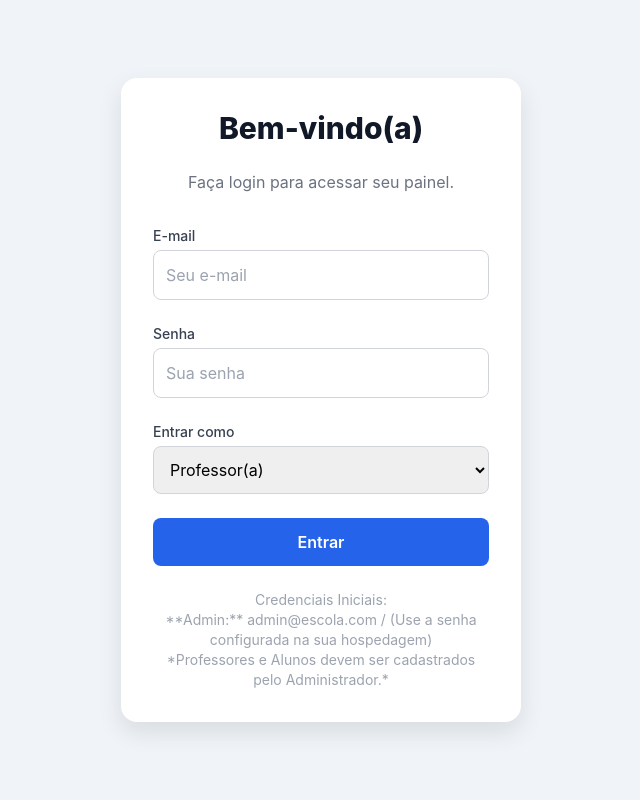
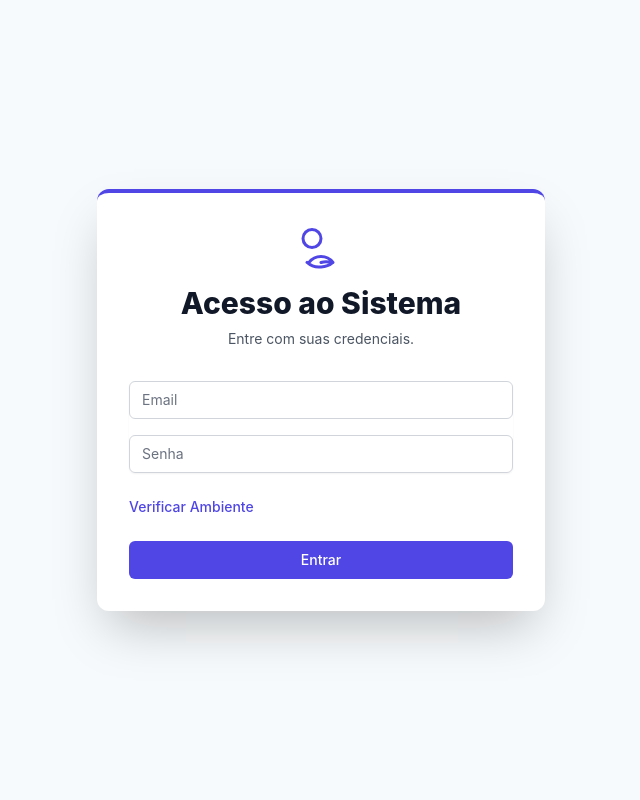
Before and after one commit to klebmatrix/sysdigital, a Python web app: template templates/login.html in a window 1280 px wide. Shown: the whole page, without its empty margins (319-959 px from the left). Run offline with Jinja, Linux system fonts and the light colour scheme; the template is opened without the code that fills it, so the values that code supplies are empty; some libraries are stand-ins or nearby versions.

```diff
--- a/templates/login.html
+++ b/templates/login.html
@@ -1,95 +1,60 @@
 <!DOCTYPE html>
-<html lang="pt-br">
+<html lang="pt">
 <head>
     <meta charset="UTF-8">
     <meta name="viewport" content="width=device-width, initial-scale=1.0">
-    <title>Acesso ao Sistema</title>
+    <title>Login - SYS DIGITAL</title>
     <script src="https://cdn.tailwindcss.com"></script>
     <style>
-        body {
-            font-family: 'Inter', sans-serif;
-            background-color: #f0f4f8;
-            display: flex;
-            justify-content: center;
-            align-items: center;
-            min-height: 100vh;
-        }
-        .login-card {
-            max-width: 400px;
-            width: 90%;
-            background-color: white;
-            padding: 2rem;
-            border-radius: 1rem;
-            box-shadow: 0 10px 25px rgba(0, 0, 0, 0.1);
-        }
-        .input-field {
-            padding: 0.75rem;
-            border: 1px solid #d1d5db;
-            border-radius: 0.5rem;
-            width: 100%;
-            transition: border-color 0.2s;
-        }
-        .input-field:focus {
-            border-color: #3b82f6;
-            outline: none;
-            box-shadow: 0 0 0 3px rgba(59, 130, 246, 0.2);
-        }
-        .submit-button {
-            padding: 0.75rem;
-            border-radius: 0.5rem;
-            font-weight: 600;
-            transition: background-color 0.2s, transform 0.1s;
-        }
-        .submit-button:hover {
-            transform: translateY(-1px);
-        }
+        body { font-family: 'Inter', sans-serif; background-color: #f7fafc; }
     </style>
 </head>
-<body>
-    <div class="login-card">
-        <h1 class="text-3xl font-extrabold text-center text-gray-900 mb-6">Bem-vindo(a)</h1>
-        <p class="text-center text-gray-500 mb-8">Faça login para acessar seu painel.</p>
+<body class="flex items-center justify-center min-h-screen">
 
-        {% if error %}
-            <div class="bg-red-100 border border-red-400 text-red-700 px-4 py-3 rounded relative mb-4" role="alert">
-                <strong class="font-bold">Erro de Login:</strong>
-                <span class="block sm:inline">{{ error }}</span>
+    <div class="w-full max-w-md bg-white p-8 rounded-xl shadow-2xl border-t-4 border-indigo-600">
+        <div class="text-center">
+            <svg class="mx-auto h-12 w-12 text-indigo-600" xmlns="http://www.w3.org/2000/svg" fill="none" viewBox="0 0 24 24" stroke-width="1.5" stroke="currentColor">
+                <path stroke-linecap="round" stroke-linejoin="round" d="M17.982 18.725A7.488 7.488 0 0 0 12 15.75a7.493 7.493 0 0 0-5.982 2.975m11.963 0a8.966 8.966 0 0 1-5.982 2.225A8.966 8.966 0 0 1 5.018 18.725m11.963 0A8.966 8.966 0 0 0 12 18.75m0-12a4.5 4.5 0 1 1-9 0 4.5 4.5 0 0 1 9 0Z" />
+            </svg>
+            <h2 class="mt-3 text-3xl font-extrabold text-gray-900">
+                Acesso ao Sistema
+            </h2>
+            <p class="mt-2 text-sm text-gray-600">
+                Entre com suas credenciais.
+            </p>
+        </div>
+        <form class="mt-8 space-y-6" action="/login" method="POST">
+            <input type="hidden" name="remember" value="true">
+            <div class="rounded-md shadow-sm space-y-4">
+                <div>
+                    <label for="username" class="sr-only">Usuário</label>
+                    <input id="email" name="email" type="email" autocomplete="email" required
+                           class="appearance-none relative block w-full px-3 py-2 border border-gray-300 placeholder-gray-500 text-gray-900 rounded-md focus:outline-none focus:ring-indigo-500 focus:border-indigo-500 sm:text-sm"
+                           placeholder="Email">
+                </div>
+                <div>
+                    <label for="password" class="sr-only">Senha</label>
+                    <input id="password" name="password" type="password" autocomplete="current-password" required
+                           class="appearance-none relative block w-full px-3 py-2 border border-gray-300 placeholder-gray-500 text-gray-900 rounded-md focus:outline-none focus:ring-indigo-500 focus:border-indigo-500 sm:text-sm"
+                           placeholder="Senha">
+                </div>
             </div>
-        {% endif %}
 
-        <form method="POST" action="{{ url_for('login_login') }}" class="space-y-6">
-            <div>
-                <label for="email" class="block text-sm font-medium text-gray-700 mb-1">E-mail</label>
-                <input type="email" id="email" name="email" required placeholder="Seu e-mail" class="input-field">
+            <div class="flex items-center justify-between">
+                <div class="text-sm">
+                    <a href="{{ debug_env_url }}" class="font-medium text-indigo-600 hover:text-indigo-500">
+                        Verificar Ambiente
+                    </a>
+                </div>
             </div>
 
             <div>
-                <label for="password" class="block text-sm font-medium text-gray-700 mb-1">Senha</label>
-                <input type="password" id="password" name="password" required placeholder="Sua senha" class="input-field">
+                <button type="submit"
+                        class="group relative w-full flex justify-center py-2 px-4 border border-transparent text-sm font-medium rounded-md text-white bg-indigo-600 hover:bg-indigo-700 focus:outline-none focus:ring-2 focus:ring-offset-2 focus:ring-indigo-500 transition duration-150 ease-in-out">
+                    Entrar
+                </button>
             </div>
-
-            <div>
-                <label for="role" class="block text-sm font-medium text-gray-700 mb-1">Entrar como</label>
-                <!-- O campo 'select' agora inclui a opção 'Administrador' -->
-                <select id="role" name="role" required class="input-field">
-                    <option value="professor">Professor(a)</option>
-                    <option value="aluno">Aluno(a)</option>
-                    <option value="admin">Administrador</option>
-                </select>
-            </div>
-
-            <button type="submit" class="submit-button w-full bg-blue-600 text-white hover:bg-blue-700">
-                Entrar
-            </button>
         </form>
-
-        <p class="text-center text-sm text-gray-400 mt-6">
-            Credenciais Iniciais:
-            <br>
-            **Admin:** admin@escola.com / (Use a senha configurada na sua hospedagem)
-            <br>
-            *Professores e Alunos devem ser cadastrados pelo Administrador.*
-        </p>
     </div>
 </body>
 </html>
```
Also changed, not shown: templates/login_uni.html (deleted, +0 -60 lines).
